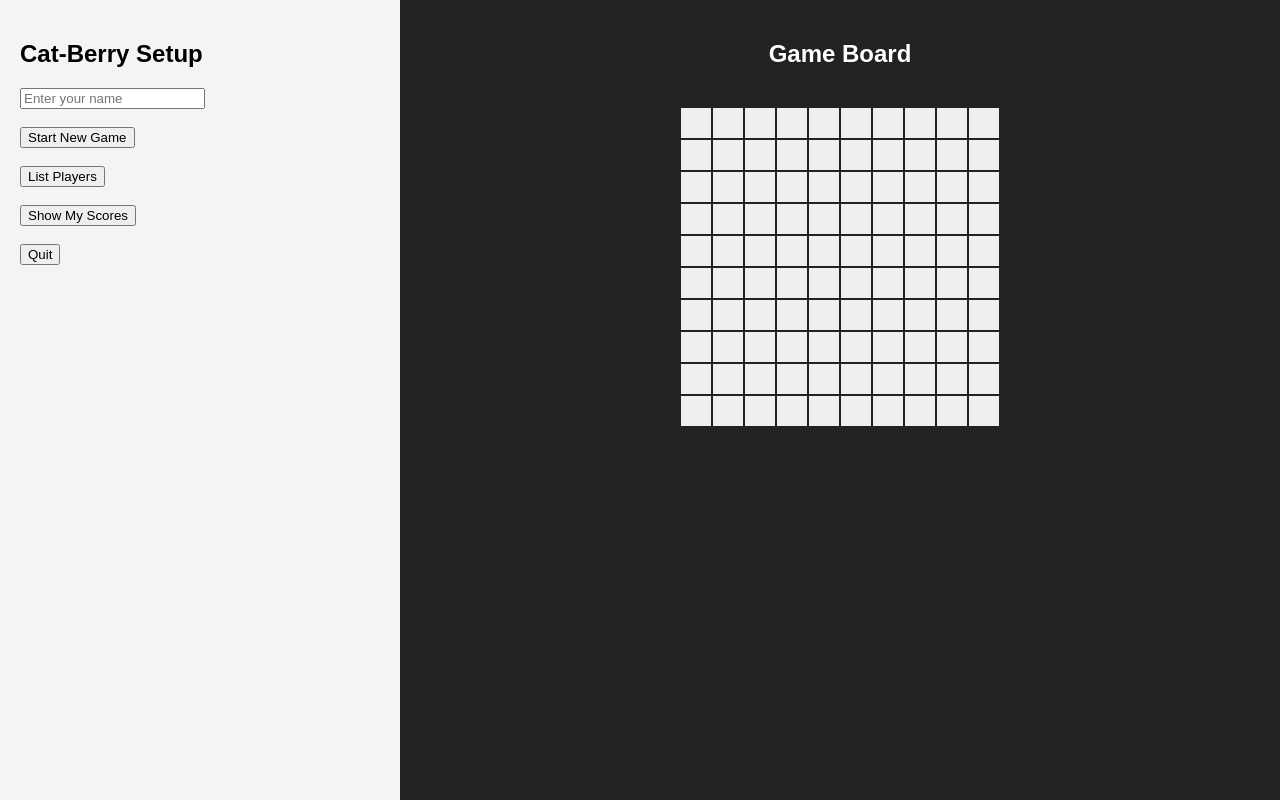
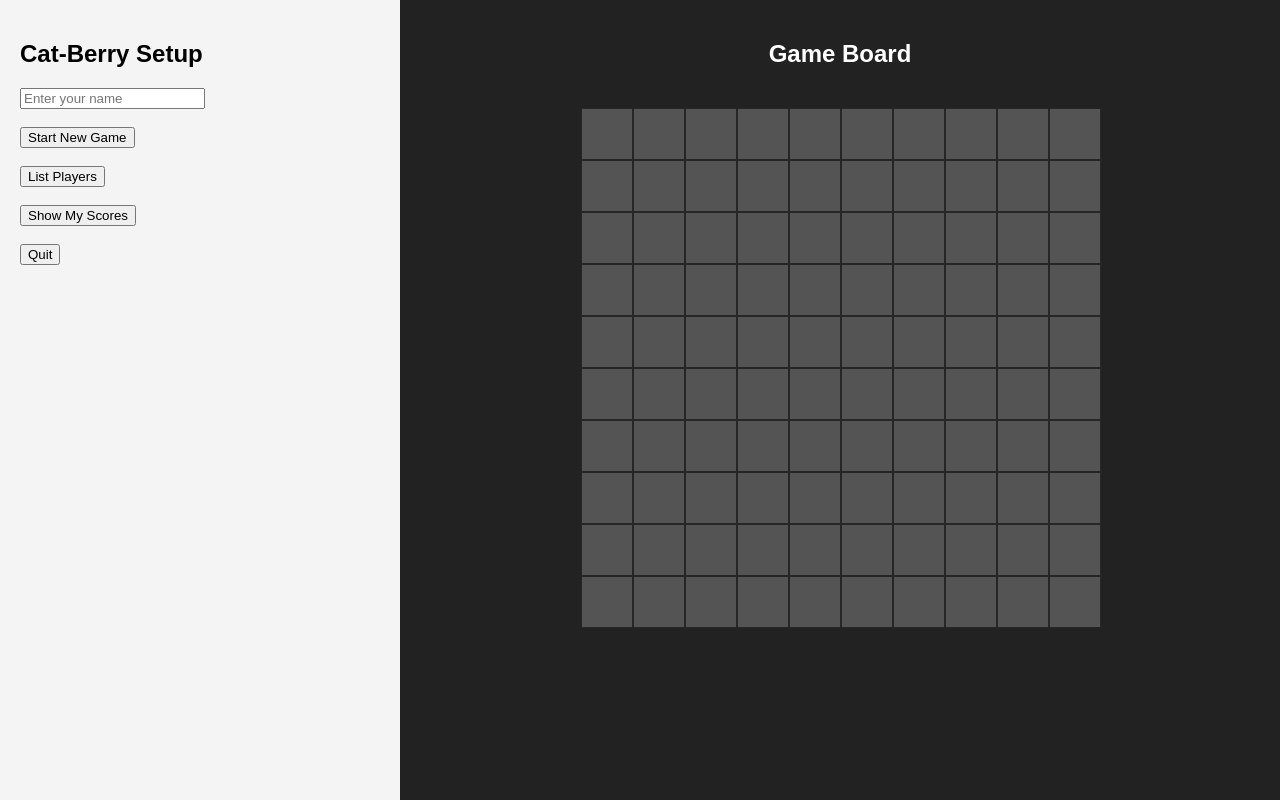
Before and after one commit to AliAsyl/flask-snake-python-game, a plain HTML site: page ui/index.html in a window 1280 px wide. Drawn offline with Linux system fonts and the light colour scheme.

Commit message:
Changed the styling of  the cell.

```diff
--- a/ui/style.css
+++ b/ui/style.css
@@ -28,17 +28,19 @@ body {
 
 #game-container {
     display: grid;
-    grid-template-columns: repeat(10, 30px);
-    grid-template-rows: repeat(10, 30px);
+    grid-template-columns: repeat(10, 50px);
+    grid-template-rows: repeat(10, 50px);
     gap: 2px;
     margin-top: 20px;
 }
 
 .cell {
-    width: 30px;
-    height: 30px;
-    background-color: #eee;
+    width: 50px;
+    height: 50px;
+    background-color: #545454;
+    border: 1px solid #262626;
 }
+
 
 
 #game-over {
```
